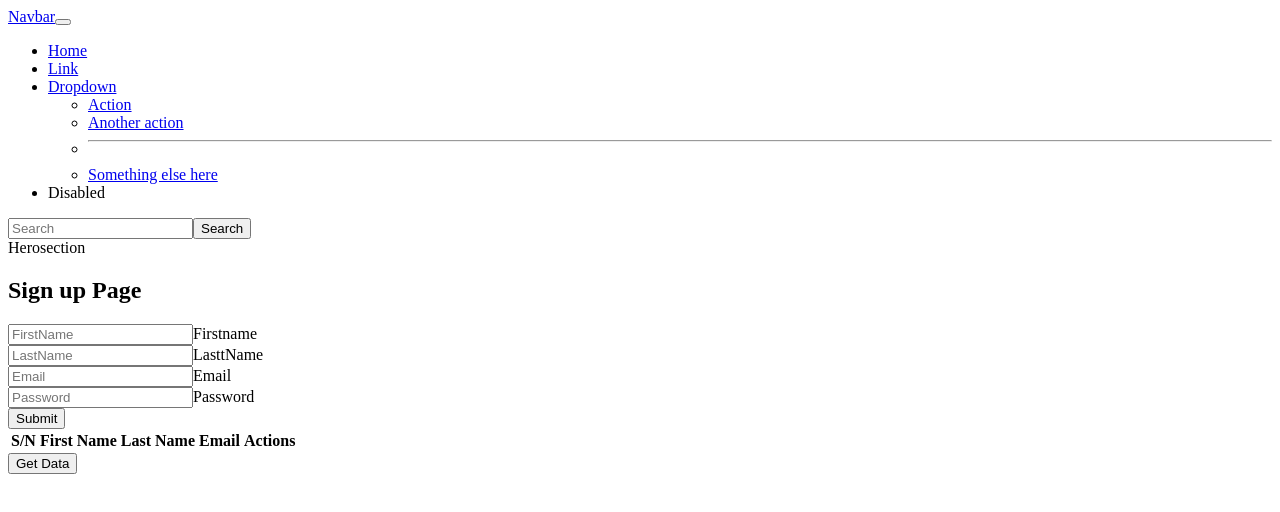
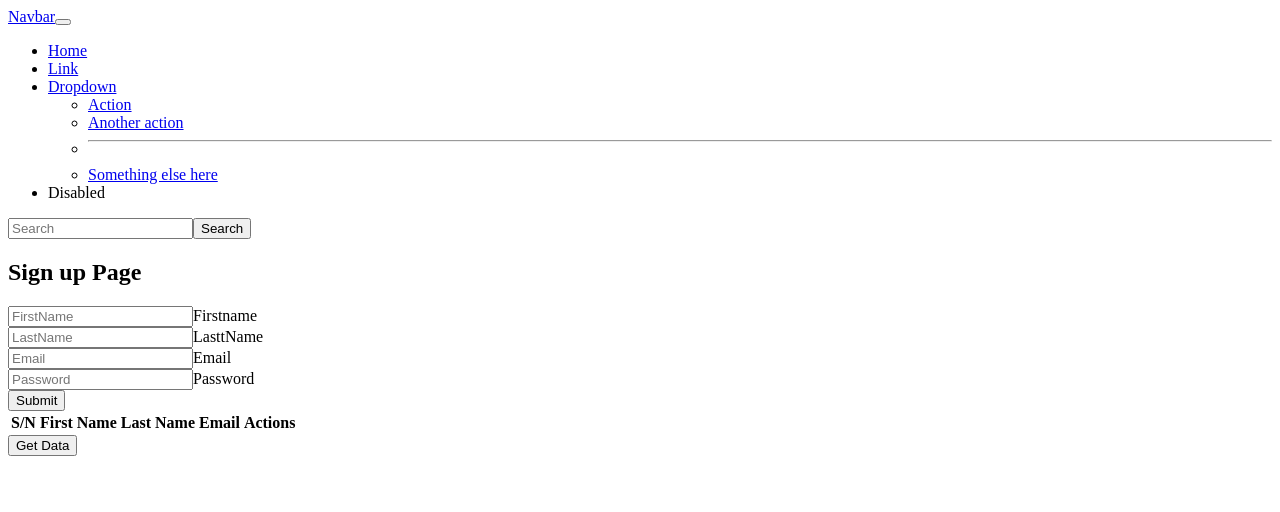
Before and after one commit to DeEminentCoder/React-class, a React (Vite) app: page / in a window 1280 px wide. Shown: the top 512 px of the page. Built offline with nearby package versions, Linux system fonts and the light colour scheme; the HTML template or start-up script is replaced by a standard one.

Commit message:
modified

```diff
--- a/src/App.jsx
+++ b/src/App.jsx
@@ -39,7 +39,7 @@ function App() {
   return (
     <>
       <Navbar/>
-      <Herosection/>
+      {/* <Herosection/> */}
       <Signup/>
       <Api/>
 
```
